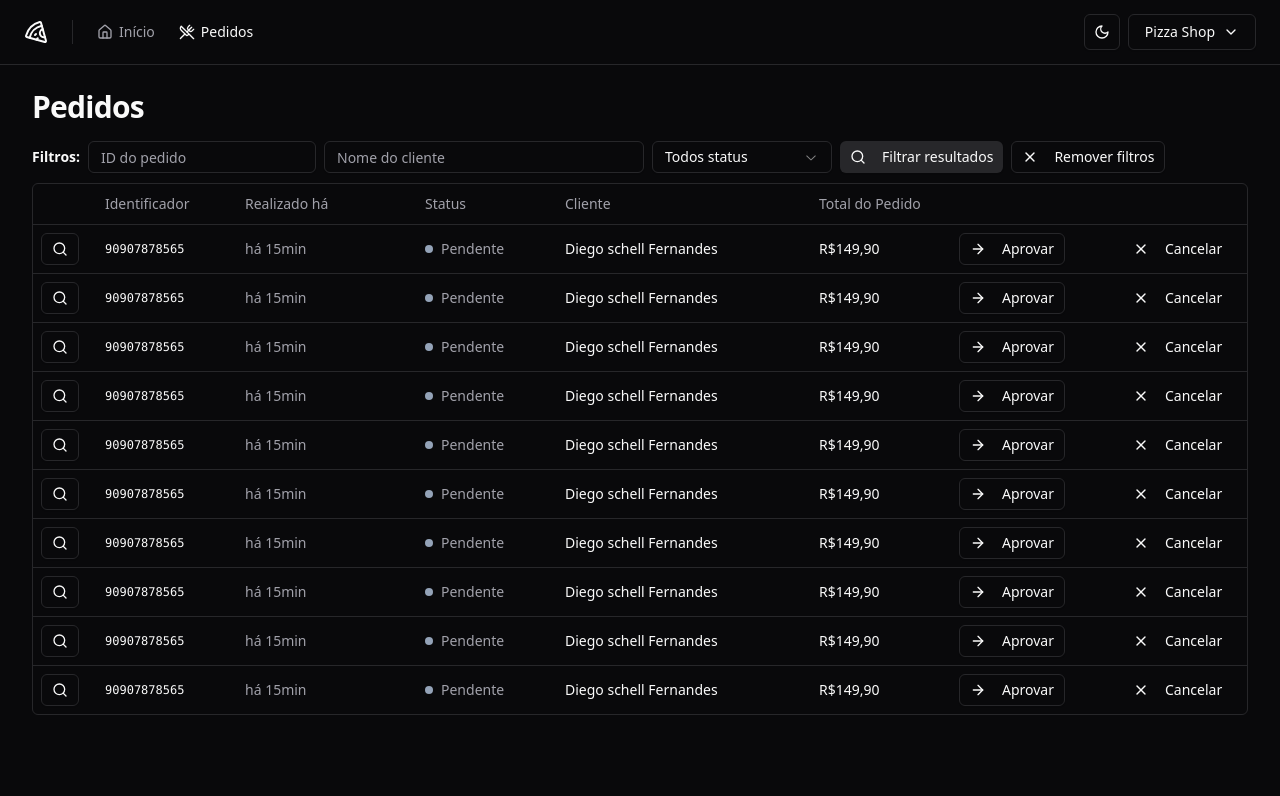
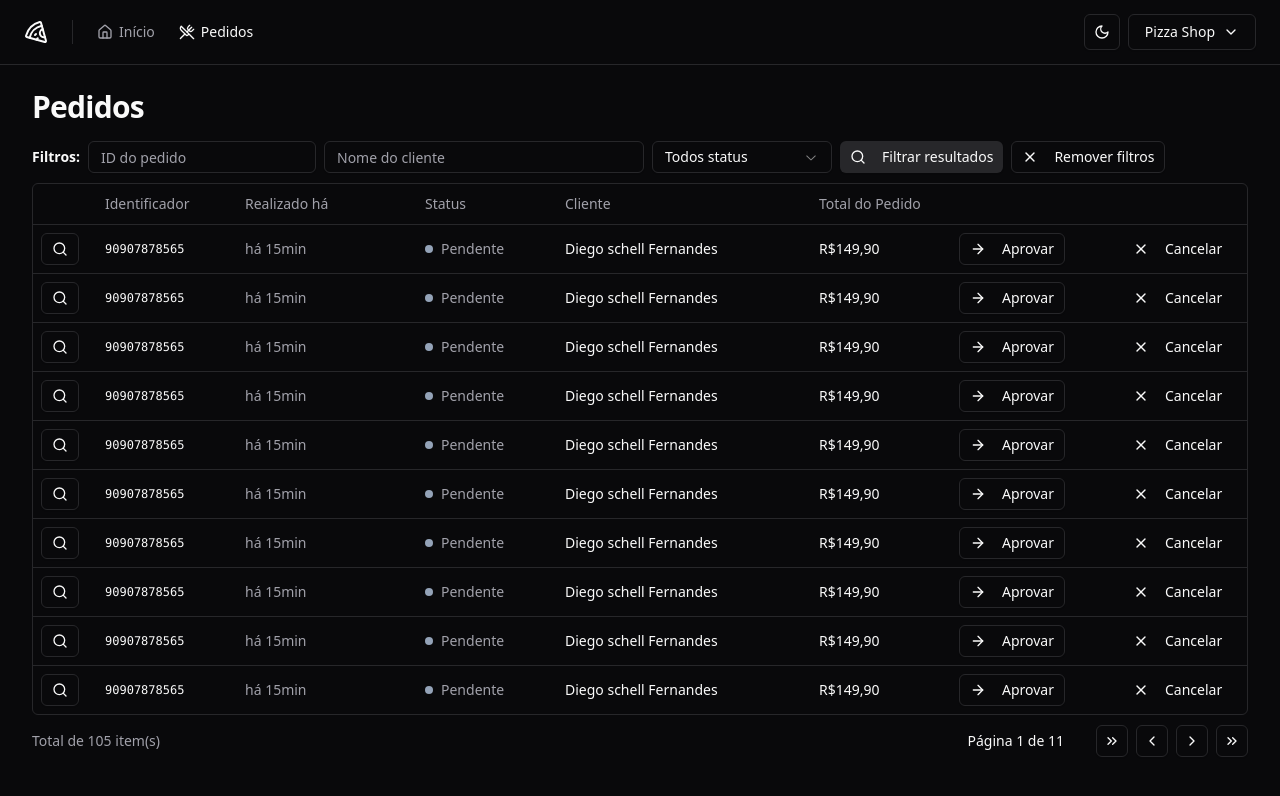
Before and after one commit to ElleLavigne/pizzashop-web, a React (Vite) app: page /orders in a window 1280 px wide. Shown: the top 796 px of the page. Built offline with nearby package versions, Linux system fonts and the light colour scheme.

Commit message:
feat create ui pagination

```diff
--- /dev/null
+++ b/src/components/pagination.tsx
@@ -0,0 +1,45 @@
+import { ChevronLeft, ChevronRight, ChevronsLeft, ChevronsRight } from "lucide-react";
+import { Button } from "./ui/button";
+
+export interface PaginationProps {
+  pageIndex: number;
+  totalCount: number;
+  perPage: number;
+}
+
+export function Pagination({pageIndex, perPage, totalCount,}: PaginationProps) {
+  const pages = Math.ceil(totalCount / perPage) || 1;
+
+  return (
+    <div className="flex items-center justify-between">
+      <span className="text-sm text-muted-foreground">
+        Total de {totalCount} item(s)
+      </span>
+
+    <div className="flex items-center gap-6 lg:gap-8">
+        <div className="text-sm font-medium">
+          Página {pageIndex + 1} de {pages}{" "}
+        </div>
+        <div className="flex items-center gap-2">
+          <Button variant="outline" className="h-8 w-8 p-0">
+            <ChevronsRight className="h-4 w-4"/>
+            <span className="sr-only">Primeira página</span>
+          </Button>
+          <Button variant="outline" className="h-8 w-8 p-0">
+            <ChevronLeft className="h-4 w-4"/>
+            <span className="sr-only">Página anterior</span>
+          </Button>
+          <Button variant="outline" className="h-8 w-8 p-0">
+            <ChevronRight className="h-4 w-4"/>
+            <span className="sr-only">Próxima página</span>
+          </Button>
+
+          <Button variant="outline" className="h-8 w-8 p-0">
+            <ChevronsRight className="h-4 w-4"/>
+            <span className="sr-only">Última</span>
+          </Button>
+        </div>
+      </div>
+    </div>
+  );
+}
--- a/src/pages/app/orders/orders.tsx
+++ b/src/pages/app/orders/orders.tsx
@@ -8,6 +8,7 @@
 import { Helmet } from "react-helmet-async";
 import { OrderTableRow } from "./order-table-row";
 import { OrderTableFilter } from "./order-table-filter";
+import { Pagination } from "@/components/pagination";
 
 export function Orders() {
   return (
@@ -15,9 +16,8 @@
       <Helmet title="Pedidos" />
       <div className="flex flex-col gap-4">
         <h1 className="text-3xl font-bold tracking-tight">Pedidos</h1>
-      </div>
         <div className="space-y-2.5">
-       <OrderTableFilter/>
+          <OrderTableFilter />
           <div className="rounded-md border">
             <Table>
               <TableHeader>
@@ -35,10 +35,12 @@
 
               <TableBody>
                 {Array.from({ length: 10 }).map((_, i) => {
-                return <OrderTableRow key={i}/>;
+                  return <OrderTableRow key={i} />;
                 })}
               </TableBody>
             </Table>
+          </div>
+          <Pagination pageIndex={0} totalCount={105} perPage={10}/>
         </div>
       </div>
     </>
```
Lines whose indentation alone changed are shown as unchanged.
